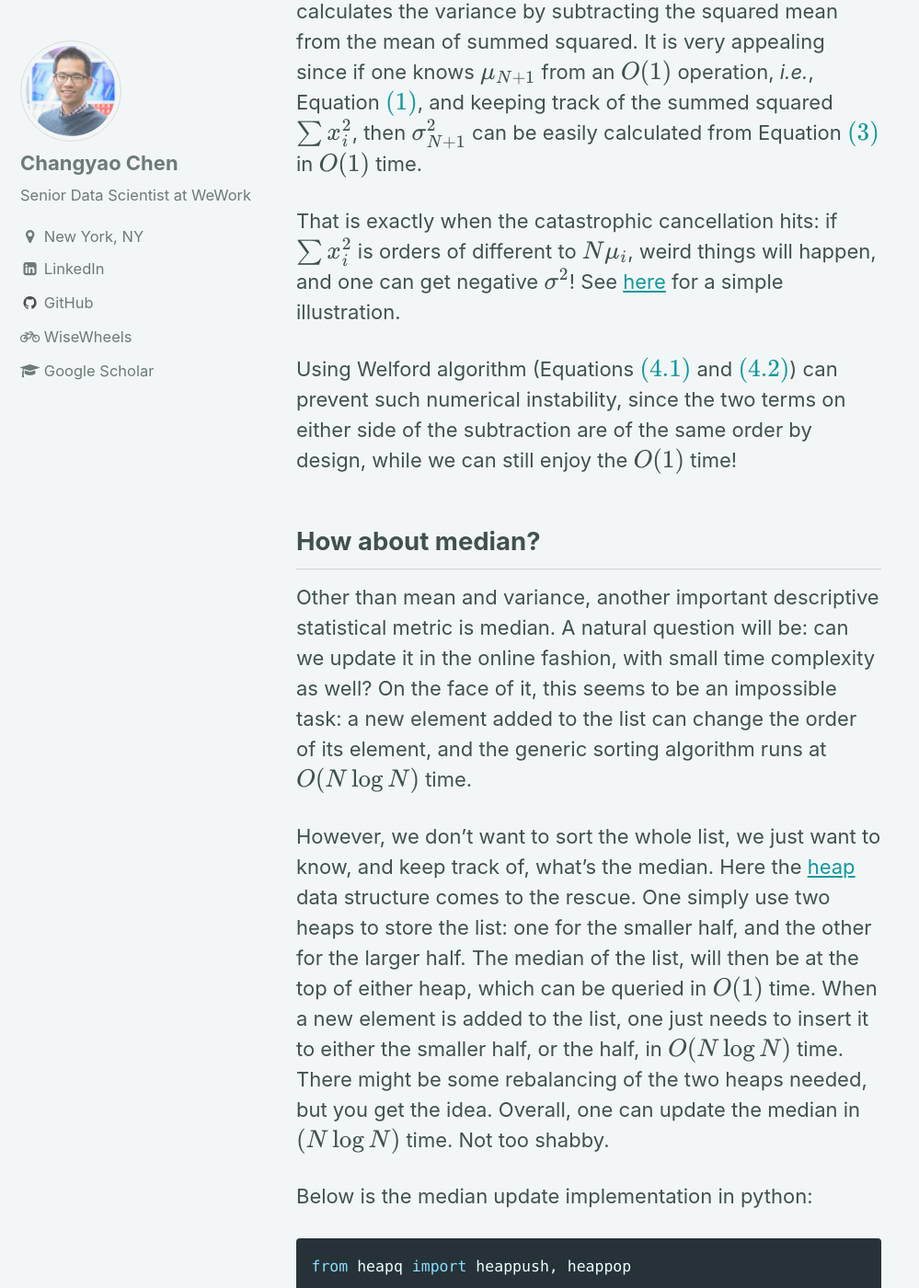
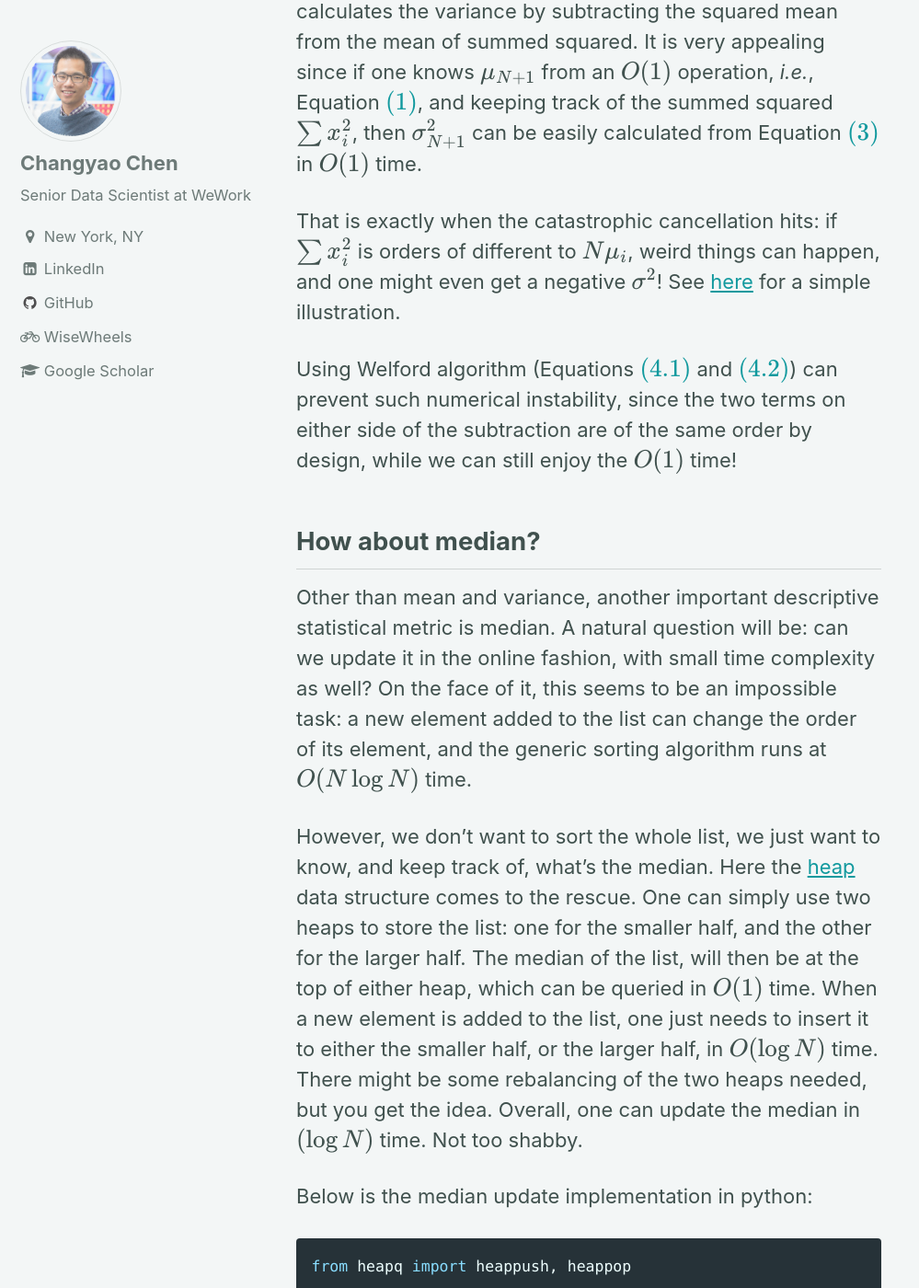
Before and after one commit to changyaochen/changyaochen.github.io, a Jekyll site: the page built from _posts/2019-02-07-welford.md, in a window 1280 px wide and 1400 px high, scrolled down 4833 px. Shown: the whole window at 92% size, without its empty margins (0-999 px from the left). Built offline with Jekyll 4.4.1, drawn with Linux system fonts in a browser that asks for light colours; formulas are drawn with MathJax 3; comment, search, counter and statistics services are not loaded; some of the changed text lies outside the part shown.

Commit message:
typo fix

```diff
--- a/_posts/2019-02-07-welford.md
+++ b/_posts/2019-02-07-welford.md
@@ -11,7 +11,7 @@ header:
 ---
 I came across this little algorithm by chance, and stunned by its simple form. It took me a whole page to derive it from end to end, it feels good that I can still do something like that!
 
-The problem setting is pretty simple: we want to calculate the mean and variance of a numeric list, with length $$N$$, really nothing fancy, just straight-up definitions:
+The problem setting is pretty simple: we want to calculate the mean and variance of a numeric list, with length $$N$$. Really nothing fancy, just straight-up definitions:
 
 $$
 \begin{eqnarray*}
@@ -142,7 +142,7 @@ Other than the $$O(N)$$ to $$O(1)$$ speed gain, the Welford algorithm provides a
 
 How this catastrophic cancellation can affect the variance calculation? It stems from Equation $$\eqref{var_2}$$, in which one calculates the variance by subtracting the squared mean from the mean of summed squared. It is very appealing since if one knows $$\mu_{N+1}$$ from an $$O(1)$$ operation, *i.e.*, Equation $$\eqref{new_mu}$$, and keeping track of the summed squared $$\sum x_i^2$$, then $$\sigma_{N+1}^2$$ can be easily calculated from Equation $$\eqref{new_sig}$$ in $$O(1)$$ time.
 
-That is exactly when the catastrophic cancellation hits: if $$\sum x_i^2$$ is orders of different to $$N \mu_i$$, weird things will happen, and one can get negative $$\sigma^2$$! See [here](https://nbviewer.jupyter.org/github/changyaochen/changyaochen.github.io/blob/master/assets/notebooks/welford.ipynb#ns) for a simple illustration.
+That is exactly when the catastrophic cancellation hits: if $$\sum x_i^2$$ is orders of different to $$N \mu_i$$, weird things can happen, and one might even get a negative $$\sigma^2$$! See [here](https://nbviewer.jupyter.org/github/changyaochen/changyaochen.github.io/blob/master/assets/notebooks/welford.ipynb#ns) for a simple illustration.
 
 Using Welford algorithm (Equations $$\eqref{final_sig_1}$$ and $$\eqref{final_sig_2}$$) can prevent such numerical instability, since the two terms on either side of the subtraction are of the same order by design, while we can still enjoy the $$O(1)$$ time!
 
@@ -150,7 +150,7 @@ Using Welford algorithm (Equations $$\eqref{final_sig_1}$$ and $$\eqref{final_si
 
 Other than mean and variance, another important descriptive statistical metric is median. A natural question will be: can we update it in the online fashion, with small time complexity as well? On the face of it, this seems to be an impossible task: a new element added to the list can change the order of its element, and the generic sorting algorithm runs at $$O(N\log{N})$$ time.
 
-However, we don't want to sort the whole list, we just want to know, and keep track of, what's the median. Here the [heap](https://en.wikipedia.org/wiki/Heap_(data_structure)) data structure comes to the rescue. One simply use two heaps to store the list: one for the smaller half, and the other for the larger half. The median of the list, will then be at the top of either heap, which can be queried in $$O(1)$$ time. When a new element is added to the list, one just needs to insert it to either the smaller half, or the half, in $$O(N\log{N})$$ time. There might be some rebalancing of the two heaps needed, but you get the idea. Overall, one can update the median in $$(N\log{N})$$ time. Not too shabby.
+However, we don't want to sort the whole list, we just want to know, and keep track of, what's the median. Here the [heap](https://en.wikipedia.org/wiki/Heap_(data_structure)) data structure comes to the rescue. One can simply use two heaps to store the list: one for the smaller half, and the other for the larger half. The median of the list, will then be at the top of either heap, which can be queried in $$O(1)$$ time. When a new element is added to the list, one just needs to insert it to either the smaller half, or the larger half, in $$O(\log{N})$$ time. There might be some rebalancing of the two heaps needed, but you get the idea. Overall, one can update the median in $$(\log{N})$$ time. Not too shabby.
 
 Below is the median update implementation in python:
 
```
Also changed, not shown: other parts of _posts/2019-02-07-welford.md (+2 -2 lines).
